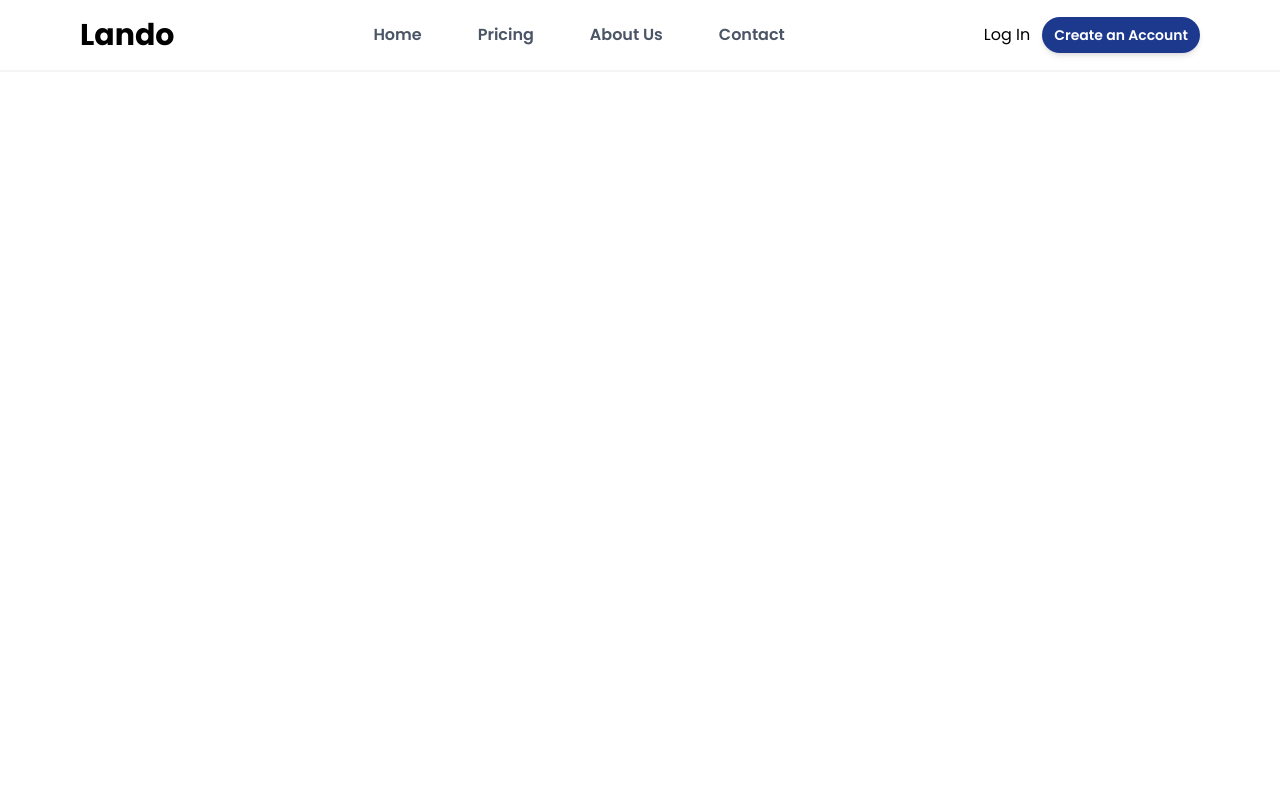
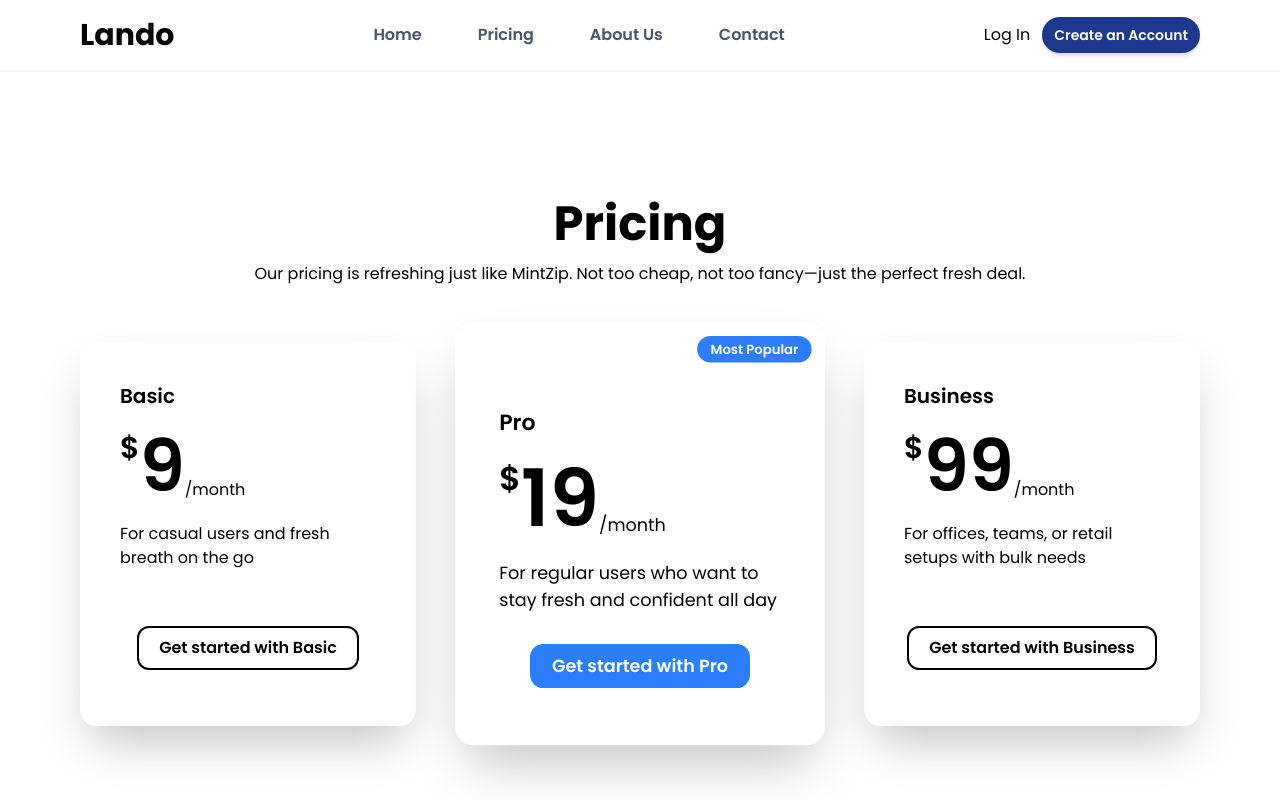
Before and after one commit to M-Juss/React-Tailwind-Website, a React (Vite) app: page /pricing in a window 1280 px wide. Built offline with nearby package versions, Linux system fonts and the light colour scheme.

Commit message:
Created different pricing placards

```diff
--- a/src/pages/About.jsx
+++ b/src/pages/About.jsx
@@ -4,6 +4,8 @@ import NavBar from '../components/NavBar';
 const About = () => {
   return (
     <NavBar/>
+
+
   )
 }
 
--- a/src/pages/Pricing.jsx
+++ b/src/pages/Pricing.jsx
@@ -3,7 +3,75 @@ import NavBar from '../components/NavBar'
 
 const Pricing = () => {
   return (
-    <NavBar/>
+    <div className='min-h-screen min-w-screen bg-white flex-col'>
+      <NavBar/>
+
+      <div className='pt-32 pb-14 px-20'>
+        <h1 className='text-center text-5xl font-bold pb-3.5'>Pricing</h1>
+        <h2 className=' text-center text-md'>Our pricing is refreshing just like MintZip. Not too cheap, not too fancy—just the perfect fresh deal.</h2>
+      </div>
+
+      <div className='flex justify-between px-20 space-x-14'>
+        <div className='flex-1 h-96 shadow-2xl rounded-2xl transition-all duration-300 transform hover:scale-105'>
+          <div className='flex-col px-10 py-10'>
+            <h1 className='font-semibold text-xl pb-5'>Basic</h1>
+            <div className='flex h-fit'>
+              <h1 className='text-3xl font-semibold'>$</h1>
+              <h1 className='text-7xl font-semibold'>9</h1>
+              <h1 className='items-end flex'>/month</h1>
+            </div>
+            <h1 className='pt-5 pb-14'>For casual users and fresh breath on the go</h1>
+            <div className='flex justify-center'>
+              <button className='border-2 py-2 px-5 text-md font-semibold rounded-xl'>
+              Get started with Basic
+              </button>
+            </div>
+          </div>
+        </div>
+        <div className='flex-1 h-96 shadow-2xl rounded-2xl scale-110'>
+          <div className='flex justify-end pt-3 px-3'>
+            <h1 className='bg-blue-500 py-1 px-3 rounded-xl text-xs font-semibold text-white'>Most Popular</h1>
+          </div>
+            <div className='flex justify-center'>
+          <div className='flex-col px-10 py-10'>
+            <h1 className='font-semibold text-xl pb-5'>Pro</h1>
+            <div className='flex h-fit'>
+              <h1 className='text-3xl font-semibold'>$</h1>
+              <h1 className='text-7xl font-semibold'>19</h1>
+              <h1 className='items-end flex'>/month</h1>
+            </div>
+            <h1 className='pt-5 pb-7'>For regular users who want to stay fresh and confident all day</h1>
+            <div className='flex justify-center'>
+              <button className=' py-2 px-5 text-md font-semibold rounded-xl text-white bg-blue-500'>
+              Get started with Pro
+              </button>
+            </div>
+            </div>
+          </div>
+        </div>
+        <div className='flex-1 h-96 shadow-2xl rounded-2xl transition-all duration-300 transform hover:scale-105'>
+          <div className='flex-col px-10 py-10'>
+            <h1 className='font-semibold text-xl pb-5'>Business</h1>
+            <div className='flex h-fit'>
+              <h1 className='text-3xl font-semibold'>$</h1>
+              <h1 className='text-7xl font-semibold'>99</h1>
+              <h1 className='items-end flex'>/month</h1>
+            </div>
+            <h1 className='pt-5 pb-14'>For offices, teams, or retail setups with bulk needs</h1>
+            <div className='flex justify-center'>
+            <div className='flex justify-center'>
+              <button className='border-2 py-2 px-5 text-md font-semibold rounded-xl '>
+              Get started with Business
+              </button>
+            </div>
+            </div>
+          </div>
+        </div>
+
+      </div>
+
+    </div>
+
   )
 }
 
```
